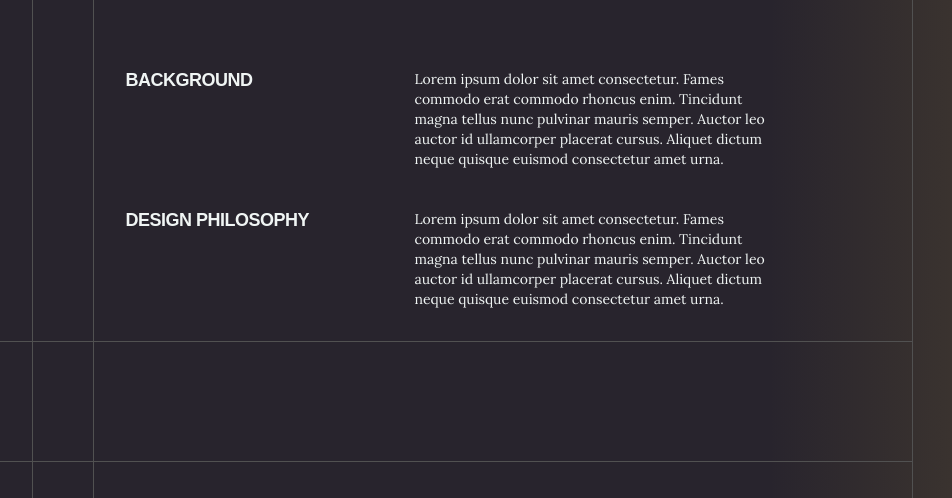
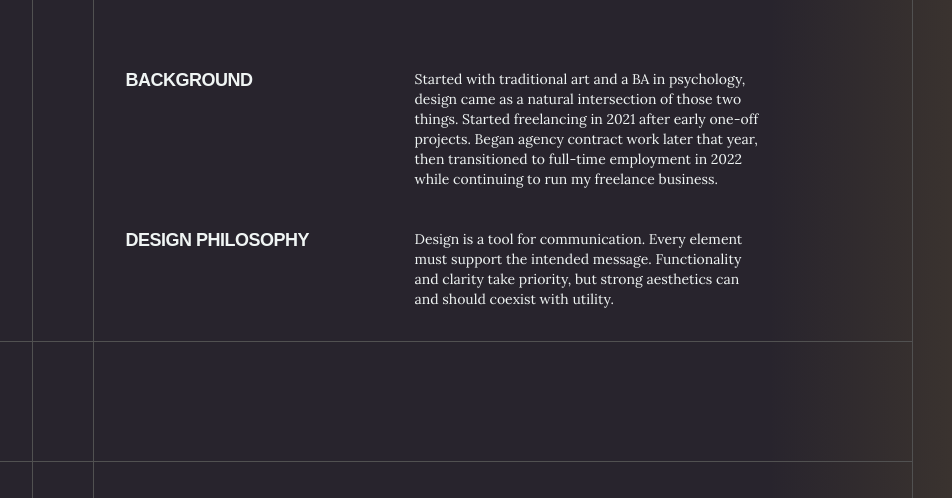
Before and after one commit to lilnoun1112/zylag, an Eleventy site: page src/portfolio/2025-03-24-WRI.md in a window 1280 px wide. Shown: the part 5265-5763 px from the top of the page, without its empty margins (78-1030 px from the left). Built offline with nearby package versions, Linux system fonts and the light colour scheme; Eleventy itself is replaced by a stand-in of ours; files that its build step writes are made by us from their sources; files whose address does not match are found by name; a web font is replaced by a local one.

Commit message:
background and philosophy added

```diff
--- a/src/_includes/article.njk
+++ b/src/_includes/article.njk
@@ -78,11 +78,13 @@ layout: 'base.njk'
             <h2 class="name">Tamás Szilágyi</h2>
             <div class="summary-box">
               <h4 class="summary">Background</h4>
-              <p class="fine">Lorem ipsum dolor sit amet consectetur. Fames commodo erat commodo rhoncus enim. Tincidunt magna tellus nunc pulvinar mauris semper. Auctor leo auctor id ullamcorper placerat cursus. Aliquet dictum neque quisque euismod consectetur amet urna.</p>
+              <p class="fine">
+                Started with traditional art and a BA in psychology, design came as a natural intersection of those two things. Started freelancing in 2021 after early one-off projects. Began agency contract work later that year, then transitioned to full-time employment in 2022 while continuing to run my freelance business.
+              </p>
             </div>
             <div class="summary-box">
               <h4 class="summary">Design philosophy</h4>
-              <p class="fine">Lorem ipsum dolor sit amet consectetur. Fames commodo erat commodo rhoncus enim. Tincidunt magna tellus nunc pulvinar mauris semper. Auctor leo auctor id ullamcorper placerat cursus. Aliquet dictum neque quisque euismod consectetur amet urna.</p>
+              <p class="fine">Design is a tool for communication. Every element must support the intended message. Functionality and clarity take priority, but strong aesthetics can and should coexist with utility.</p>
             </div>
           </div>
 
--- a/src/index.njk
+++ b/src/index.njk
@@ -113,11 +113,13 @@ layout: 'base.njk'
           <h2 class="name">Tamás Szilágyi</h2>
           <div class="summary-box">
             <h4 class="summary">Background</h4>
-            <p class="fine">Lorem ipsum dolor sit amet consectetur. Fames commodo erat commodo rhoncus enim. Tincidunt magna tellus nunc pulvinar mauris semper. Auctor leo auctor id ullamcorper placerat cursus. Aliquet dictum neque quisque euismod consectetur amet urna.</p>
+            <p class="fine">
+              Started with traditional art and a BA in psychology, design came as a natural intersection of those two things. Started freelancing in 2021 after early one-off projects. Began agency contract work later that year, then transitioned to full-time employment in 2022 while continuing to run my freelance business.
+            </p>
           </div>
           <div class="summary-box">
             <h4 class="summary">Design philosophy</h4>
-            <p class="fine">Lorem ipsum dolor sit amet consectetur. Fames commodo erat commodo rhoncus enim. Tincidunt magna tellus nunc pulvinar mauris semper. Auctor leo auctor id ullamcorper placerat cursus. Aliquet dictum neque quisque euismod consectetur amet urna.</p>
+            <p class="fine">Design is a tool for communication. Every element must support the intended message. Functionality and clarity take priority, but strong aesthetics can and should coexist with utility.</p>
           </div>
         </div>
         <div class="about-image-container">
```
